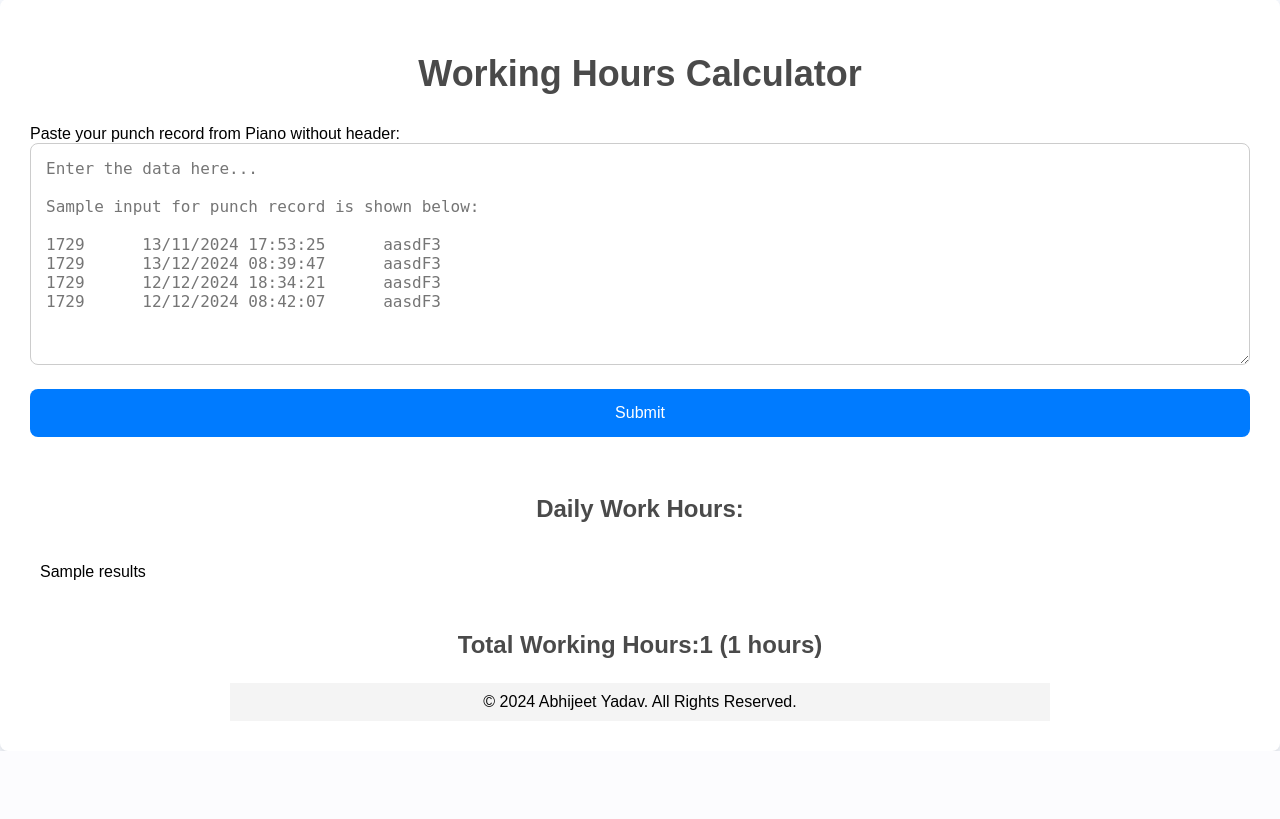
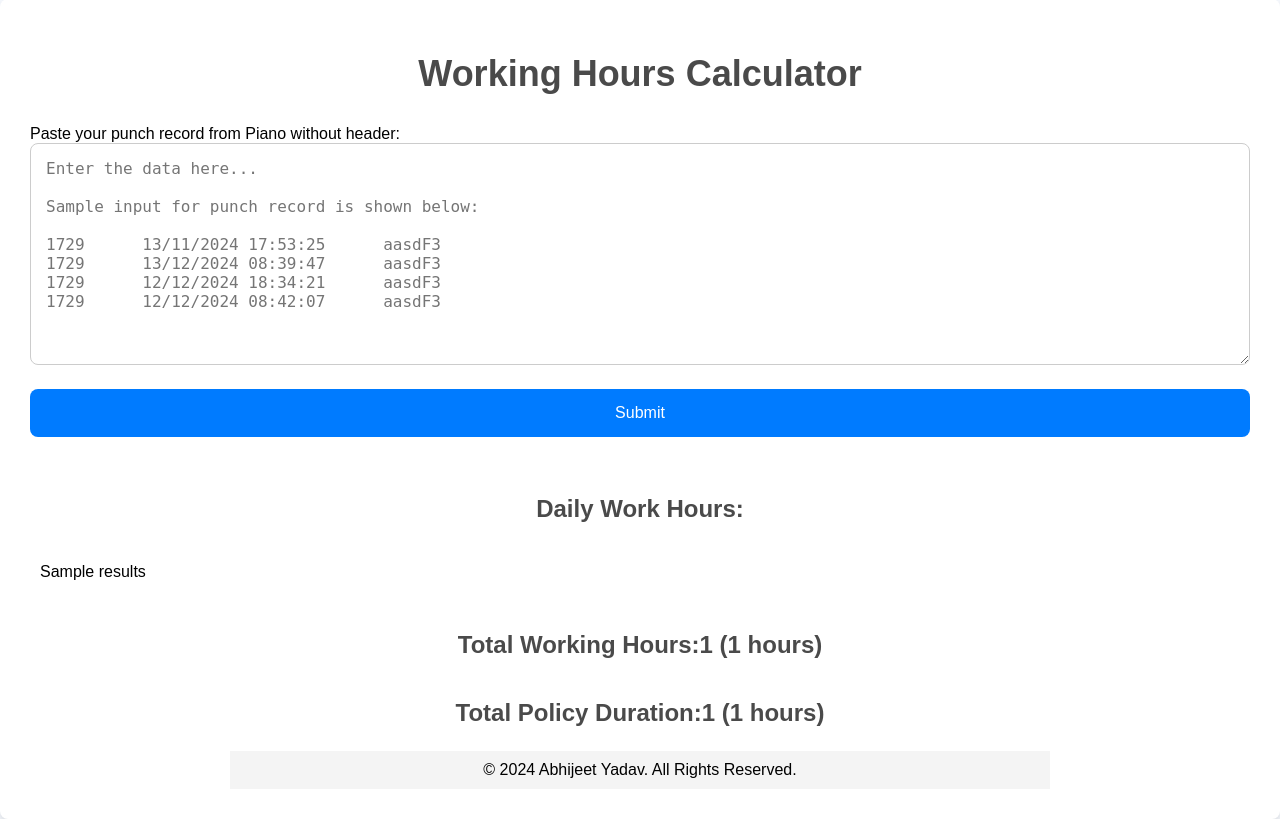
Before and after one commit to Abykaam/abhijeet-clock, a Flask app: template templates/index.html in a window 1280 px wide. Shown: the part 51-870 px from the top of the page. Before the commit the page ends 802 px from the top, so only its background shows below. Run offline with Flask 3, Linux system fonts and the light colour scheme; the template is opened without the code that fills it: most values are stand-ins (such as "Sample title", 1, 10 or a date in 2020).

Commit message:
Update index.html
policy duration changes

```diff
--- a/templates/index.html
+++ b/templates/index.html
@@ -49,6 +49,8 @@ Sample input for punch record is shown below:
             </div>
         <h3>Total Working Hours:{{ total_hours_hhmmss }} ({{ total_hours_decimal | round(2) }} hours)</h3>
         <!-- <p>Total Working Hours: <strong>HH:MM:SS Format:</strong> {{ total_hours_hhmmss }} (<strong>Decimal Format:</strong> {{ total_hours_decimal | round(2) }} hours)</p>         -->
+        <h3>Total Policy Duration:{{ total_policy_hours_hhmmss }} ({{ total_policy_hours_decimal }} hours)</h3>
+
         {% elif error %}
         <div class="alert alert-danger mt-3">
             {{ error }}
```
